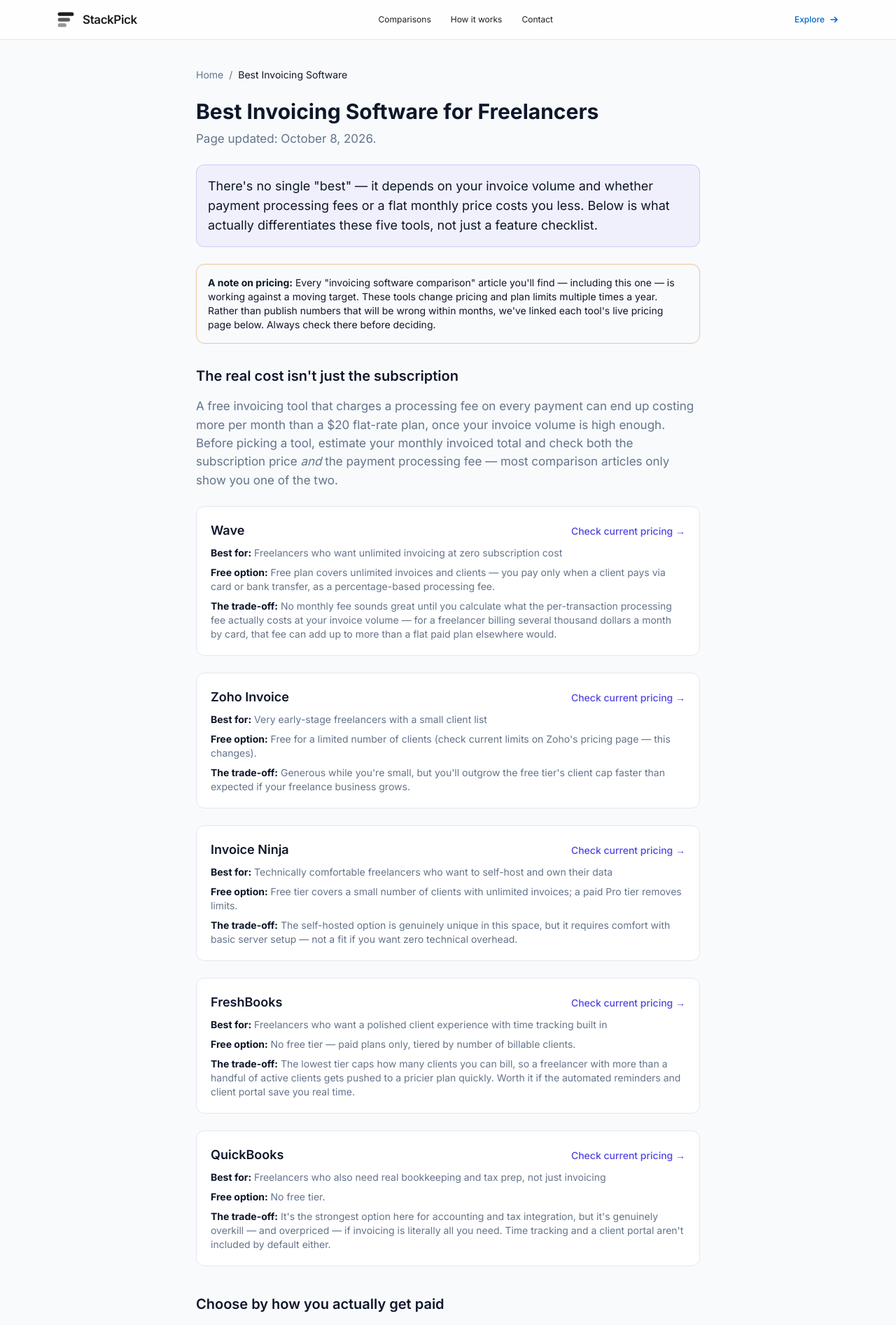
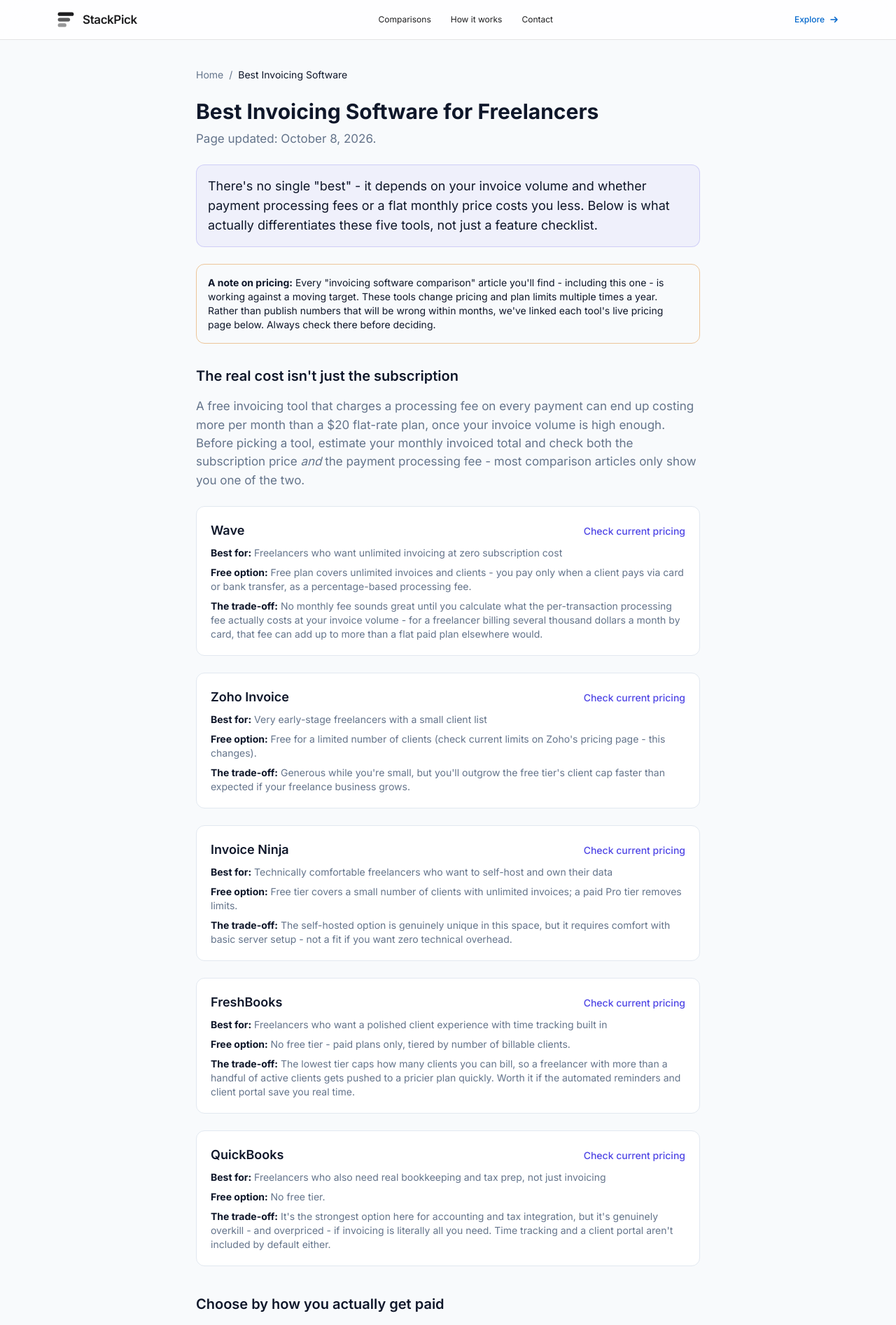
Before and after one commit to LinukaBandara/StackPick, a Next.js app: page /best/invoicing-software in a window 1280 px wide. Shown: the top 1893 px of the page at 70% size. Built offline with nearby package versions, Linux system fonts and the light colour scheme; no server answers.

Commit message:
content: clean typography punctuation

```diff
--- a/app/best/invoicing-software/page.tsx
+++ b/app/best/invoicing-software/page.tsx
@@ -4,7 +4,7 @@ import Link from "next/link";
 export const metadata: Metadata = {
   title: "Best Invoicing Software for Freelancers (2026 Comparison)",
   description:
-    "An honest comparison of invoicing tools for freelancers — Wave, FreshBooks, Zoho Invoice, Invoice Ninja, and QuickBooks — covering free tiers, payment fees, and who each one actually fits.",
+    "An honest comparison of invoicing tools for freelancers - Wave, FreshBooks, Zoho Invoice, Invoice Ninja, and QuickBooks - covering free tiers, payment fees, and who each one actually fits.",
   alternates: { canonical: "/best/invoicing-software" },
 };
 
@@ -30,16 +30,16 @@ const TOOLS: Tool[] = [
     name: "Wave",
     bestFor: "Freelancers who want unlimited invoicing at zero subscription cost",
     freeOption:
-      "Free plan covers unlimited invoices and clients — you pay only when a client pays via card or bank transfer, as a percentage-based processing fee.",
+      "Free plan covers unlimited invoices and clients - you pay only when a client pays via card or bank transfer, as a percentage-based processing fee.",
     tradeoff:
-      "No monthly fee sounds great until you calculate what the per-transaction processing fee actually costs at your invoice volume — for a freelancer billing several thousand dollars a month by card, that fee can add up to more than a flat paid plan elsewhere would.",
+      "No monthly fee sounds great until you calculate what the per-transaction processing fee actually costs at your invoice volume - for a freelancer billing several thousand dollars a month by card, that fee can add up to more than a flat paid plan elsewhere would.",
     url: "https://www.waveapps.com/invoicing",
   },
   {
     name: "Zoho Invoice",
     bestFor: "Very early-stage freelancers with a small client list",
     freeOption:
-      "Free for a limited number of clients (check current limits on Zoho's pricing page — this changes).",
+      "Free for a limited number of clients (check current limits on Zoho's pricing page - this changes).",
     tradeoff:
       "Generous while you're small, but you'll outgrow the free tier's client cap faster than expected if your freelance business grows.",
     url: "https://www.zoho.com/invoice/",
@@ -49,13 +49,13 @@ const TOOLS: Tool[] = [
     bestFor: "Technically comfortable freelancers who want to self-host and own their data",
     freeOption: "Free tier covers a small number of clients with unlimited invoices; a paid Pro tier removes limits.",
     tradeoff:
-      "The self-hosted option is genuinely unique in this space, but it requires comfort with basic server setup — not a fit if you want zero technical overhead.",
+      "The self-hosted option is genuinely unique in this space, but it requires comfort with basic server setup - not a fit if you want zero technical overhead.",
     url: "https://invoiceninja.com/",
   },
   {
     name: "FreshBooks",
     bestFor: "Freelancers who want a polished client experience with time tracking built in",
-    freeOption: "No free tier — paid plans only, tiered by number of billable clients.",
+    freeOption: "No free tier - paid plans only, tiered by number of billable clients.",
     tradeoff:
       "The lowest tier caps how many clients you can bill, so a freelancer with more than a handful of active clients gets pushed to a pricier plan quickly. Worth it if the automated reminders and client portal save you real time.",
     url: "https://www.freshbooks.com/",
@@ -65,7 +65,7 @@ const TOOLS: Tool[] = [
     bestFor: "Freelancers who also need real bookkeeping and tax prep, not just invoicing",
     freeOption: "No free tier.",
     tradeoff:
-      "It's the strongest option here for accounting and tax integration, but it's genuinely overkill — and overpriced — if invoicing is literally all you need. Time tracking and a client portal aren't included by default either.",
+      "It's the strongest option here for accounting and tax integration, but it's genuinely overkill - and overpriced - if invoicing is literally all you need. Time tracking and a client portal aren't included by default either.",
     url: "https://quickbooks.intuit.com/",
   },
 ];
@@ -84,14 +84,14 @@ export default function InvoicingSoftwarePage() {
       <h1 className="text-3xl font-bold text-ink mb-2">Best Invoicing Software for Freelancers</h1>
       <p className="text-slate mb-1">Page updated: October 8, 2026.</p>
       <p className="text-lg text-ink bg-indigo/5 border border-indigo/20 rounded-card p-4 my-6">
-        There's no single "best" — it depends on your invoice volume and whether payment
+        There's no single "best" - it depends on your invoice volume and whether payment
         processing fees or a flat monthly price costs you less. Below is what actually
         differentiates these five tools, not just a feature checklist.
       </p>
 
       <div className="rounded-card border border-amber/40 bg-amber-50 p-4 text-sm text-ink mb-8">
         <strong>A note on pricing:</strong> Every "invoicing software comparison" article you'll
-        find — including this one — is working against a moving target. These tools change
+        find - including this one - is working against a moving target. These tools change
         pricing and plan limits multiple times a year. Rather than publish numbers that will be
         wrong within months, we've linked each tool's live pricing page below. Always check
         there before deciding.
@@ -102,7 +102,7 @@ export default function InvoicingSoftwarePage() {
         A free invoicing tool that charges a processing fee on every payment can end up costing
         more per month than a $20 flat-rate plan, once your invoice volume is high enough. Before
         picking a tool, estimate your monthly invoiced total and check both the subscription
-        price <em>and</em> the payment processing fee — most comparison articles only show you
+        price <em>and</em> the payment processing fee - most comparison articles only show you
         one of the two.
       </p>
 
@@ -117,7 +117,7 @@ export default function InvoicingSoftwarePage() {
                 rel="noopener noreferrer sponsored"
                 className="text-sm text-indigo font-medium hover:underline"
               >
-                Check current pricing →
+                Check current pricing
               </a>
             </div>
             <p className="text-sm text-slate mt-2">
@@ -152,7 +152,7 @@ export default function InvoicingSoftwarePage() {
       </p>
 
       <p className="text-xs text-slate mt-8 border-t border-borderc pt-4">
-        Some links on this page are affiliate links — see our{" "}
+        Some links on this page are affiliate links - see our{" "}
         <Link href="/affiliate-disclosure" className="text-indigo hover:underline">
           affiliate disclosure
         </Link>
```
